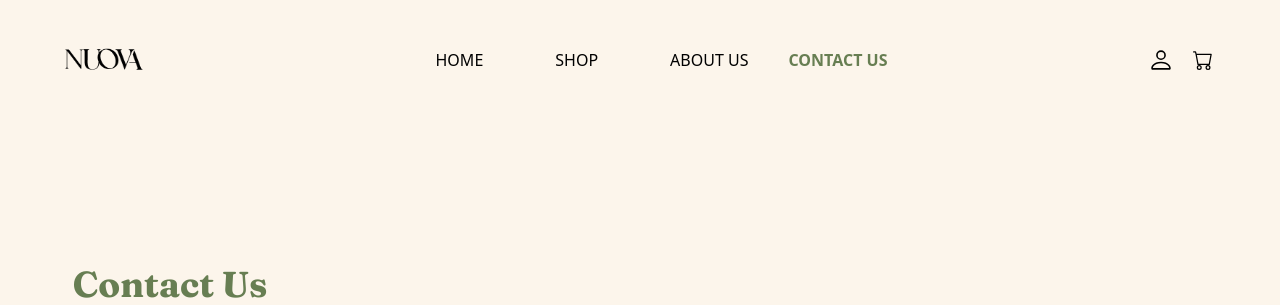
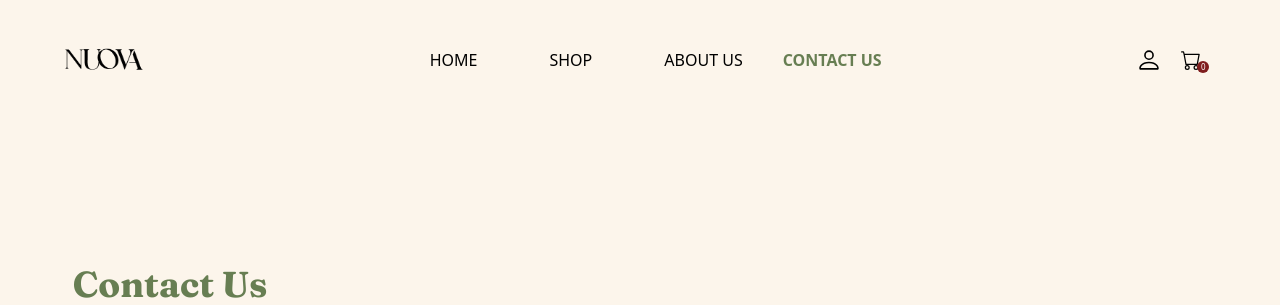
Before and after one commit to isimane/Comsetics-WebApplication, a Flask app: page /contact_us in a window 1280 px wide. Shown: the top 305 px of the page. Run offline with Flask 3, Linux system fonts and the light colour scheme; some libraries are stand-ins or nearby versions.

Commit message:
Updated cart icon in multiple templates to include a count display and styling changes.

```diff
--- a/templates/contactus.html
+++ b/templates/contactus.html
@@ -79,11 +79,14 @@
                     </a>
                 </button>
                 <button>
-                    <a href="{{ url_for('cart') }}" class="hover:text-darkgreen">
+                  <a href="{{ url_for('cart') }}" class="hover:text-darkgreen">
+                    <div id="cart-icon" data-count="0" class="flex items-center ">
                         <svg xmlns="http://www.w3.org/2000/svg" width="26" height="20" fill="currentColor" class="bi bi-cart" viewBox="0 0 16 16">
                             <path d="M0 1.5A.5.5 0 0 1 .5 1H2a.5.5 0 0 1 .485.379L2.89 3H14.5a.5.5 0 0 1 .491.592l-1.5 8A.5.5 0 0 1 13 12H4a.5.5 0 0 1-.491-.408L2.01 3.607 1.61 2H.5a.5.5 0 0 1-.5-.5M3.102 4l1.313 7h8.17l1.313-7zM5 12a2 2 0 1 0 0 4 2 2 0 0 0 0-4m7 0a2 2 0 1 0 0 4 2 2 0 0 0 0-4m-7 1a1 1 0 1 1 0 2 1 1 0 0 1 0-2m7 0a1 1 0 1 1 0 2 1 1 0 0 1 0-2"/>
                         </svg>
-                    </a>
+                        <span class="cart-count bg-red-900  text-[8px] rounded-full px-[3.5px] text-white relative top-[7px] left-[-7px]">0</span>
+                    </div>
+                  </a>
                 </button>
             </div>
             <button class="block md:hidden">
@@ -118,10 +121,14 @@
                     </a>
                 </button>
                 <button>
-                    <a href="{{ url_for('cart') }}"><svg xmlns="http://www.w3.org/2000/svg" width="26" height="20" fill="currentColor" class="bi bi-cart dark:text-light" viewBox="0 0 16 16">
-                        <path d="M0 1.5A.5.5 0 0 1 .5 1H2a.5.5 0 0 1 .485.379L2.89 3H14.5a.5.5 0 0 1 .491.592l-1.5 8A.5.5 0 0 1 13 12H4a.5.5 0 0 1-.491-.408L2.01 3.607 1.61 2H.5a.5.5 0 0 1-.5-.5M3.102 4l1.313 7h8.17l1.313-7zM5 12a2 2 0 1 0 0 4 2 2 0 0 0 0-4m7 0a2 2 0 1 0 0 4 2 2 0 0 0 0-4m-7 1a1 1 0 1 1 0 2 1 1 0 0 1 0-2m7 0a1 1 0 1 1 0 2 1 1 0 0 1 0-2"/>
+                  <a href="{{ url_for('cart') }}" class="hover:text-darkgreen">
+                    <div id="cart-icon" data-count="0" class="flex items-center ">
+                        <svg xmlns="http://www.w3.org/2000/svg" width="26" height="20" fill="currentColor" class="bi bi-cart" viewBox="0 0 16 16">
+                            <path d="M0 1.5A.5.5 0 0 1 .5 1H2a.5.5 0 0 1 .485.379L2.89 3H14.5a.5.5 0 0 1 .491.592l-1.5 8A.5.5 0 0 1 13 12H4a.5.5 0 0 1-.491-.408L2.01 3.607 1.61 2H.5a.5.5 0 0 1-.5-.5M3.102 4l1.313 7h8.17l1.313-7zM5 12a2 2 0 1 0 0 4 2 2 0 0 0 0-4m7 0a2 2 0 1 0 0 4 2 2 0 0 0 0-4m-7 1a1 1 0 1 1 0 2 1 1 0 0 1 0-2m7 0a1 1 0 1 1 0 2 1 1 0 0 1 0-2"/>
                         </svg>
-                    </a>
+                        <span class="cart-count bg-red-900  text-[8px] rounded-full px-[3.5px] text-white relative top-[7px] left-[-7px]">0</span>
+                    </div>
+                  </a>
                 </button>
                 </div>
             </div>
```
Also changed, not shown: templates/about.html (+8 -1 lines), templates/index.html (+9 -4 lines), templates/yourorders.html (+9 -1 lines).
